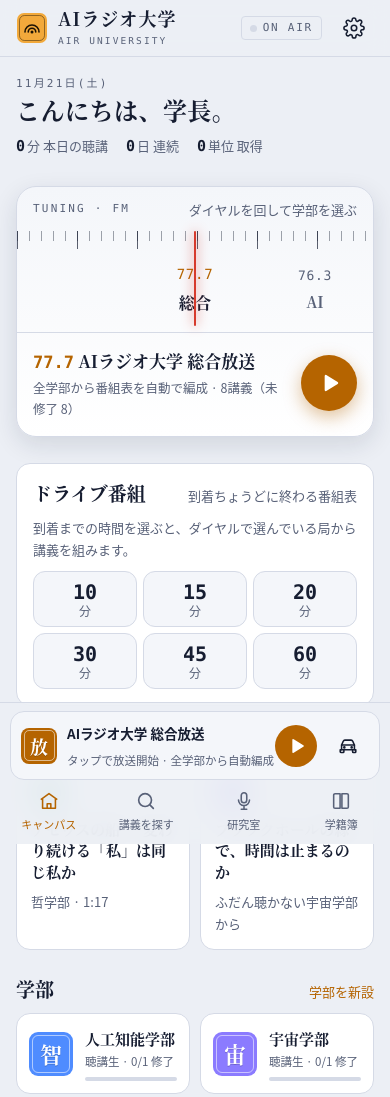
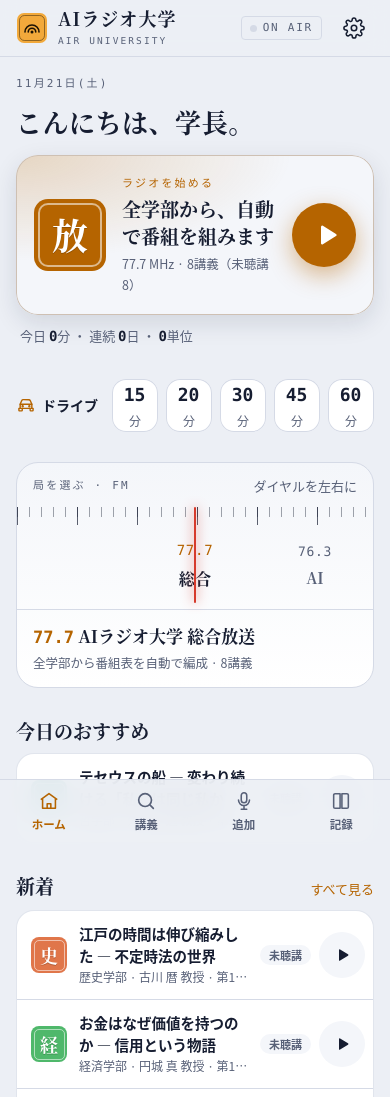
Before and after one commit to bananaraw123/ai-radio-uni, a plain HTML site: page index.html in a window 390 px wide. Shown: the top 1097 px of the page. Drawn offline with Linux system fonts and the light colour scheme.

Commit message:
デザインをシンプルに：ホームの主役を1つに、タブ名を平易に、学部は講義タブへ
Co-Authored-By: Claude Opus 5.5 <noreply@anthropic.com>
Claude-Session: https://claude.ai/code/session_01BofzDthuLLhPwseMc8LL7G

```diff
--- a/app.js
+++ b/app.js
@@ -569,49 +569,39 @@ function viewHome() {
   const today = S.logs[dayKey()] || 0, cr = credits(), sk = streak();
   const doing = S.lectures.filter(l => status(l) === 'doing').sort((a, b) => (prog(b.id).last || 0) - (prog(a.id).last || 0))[0];
   const fresh = S.lectures.filter(l => status(l) === 'new' && (!doing || l.id !== doing.id));
-  const first = fresh.length ? fresh[hashStr(dayKey()) % fresh.length] : null;
-  // ふだん聴かない学部から：修了数が最も少ない学部の未聴講
-  const facCount = id => S.lectures.filter(l => l.facultyId === id && prog(l.id).plays).length;
-  const rare = fresh.filter(l => !first || l.id !== first.id).sort((a, b) => facCount(a.facultyId) - facCount(b.facultyId) || hashStr(a.id + dayKey()) - hashStr(b.id + dayKey()))[0];
-  const recent = S.lectures.slice().sort((a, b) => b.addedAt - a.addedAt).slice(0, 4);
+  const pick = fresh.length ? fresh[hashStr(dayKey()) % fresh.length] : null;
+  const recent = S.lectures.slice().sort((a, b) => b.addedAt - a.addedAt).filter(l => !pick || l.id !== pick.id).slice(0, 3);
+  const unheard = S.lectures.filter(l => status(l) !== 'done').length;
+  const hero = doing
+    ? `<button class="hero-card" data-act="play" data-id="${doing.id}">${sealHTML(fac(doing.facultyId), 'lg')}
+        <span class="hc-main"><span class="hc-label">続きから</span><span class="hc-title">${esc(doing.title)}</span>
+        <span class="hc-sub">${esc(profName(doing))} · 残り ${fmt(lectDuration(doing) * (1 - lectPct(doing)))}</span>
+        <span class="bar"><i style="width:${lectPct(doing) * 100}%"></i></span></span><span class="hero-play" aria-hidden="true">${ICON.play}</span></button>`
+    : `<button class="hero-card" id="heroRadio" data-act="radio" data-fac="all"><span class="seal lg" style="--c:var(--accent);color:var(--accent-ink)" aria-hidden="true">放</span>
+        <span class="hc-main"><span class="hc-label">ラジオを始める</span><span class="hc-title" id="heroTitle">全学部から、自動で番組を組みます</span>
+        <span class="hc-sub" id="heroSub">${S.lectures.length}講義（未聴講 ${unheard}）</span></span><span class="hero-play" aria-hidden="true">${ICON.play}</span></button>`;
   return `
-  <section class="greet">
+  <section class="home-hero">
     <p class="eyebrow">${new Date().toLocaleDateString('ja-JP', { month: 'long', day: 'numeric', weekday: 'short' })}</p>
     <h1>${greeting()}、学長。</h1>
-    <div class="stats"><span><b>${Math.floor(today / 60)}</b>分 本日の聴講</span><span><b>${sk}</b>日 連続</span><span><b>${cr}</b>単位 取得</span></div>
+    ${hero}
+    <p class="home-stats">今日 <b class="num">${Math.floor(today / 60)}</b>分 ・ 連続 <b class="num">${sk}</b>日 ・ <b class="num">${cr}</b>単位</p>
   </section>
 
+  <section class="drive-row"><button class="dr-label" data-act="drive" aria-label="ドライブモード">${ICON.car}ドライブ</button>
+    ${MINUTE_CHOICES.filter(m => m >= 15).map(m => `<button class="dr-chip" data-act="plan" data-min="${m}"><b class="num">${m}</b>分</button>`).join('')}</section>
+
   <section class="tuner" aria-label="チューニングダイヤル">
-    <div class="tuner-head"><span class="eyebrow">Tuning · FM</span><span class="small muted">ダイヤルを回して学部を選ぶ</span></div>
+    <div class="tuner-head"><span class="eyebrow">局を選ぶ · FM</span><span class="small muted">ダイヤルを左右に</span></div>
     <div class="tuner-window"><div class="tuner-scale" id="tunerScale"><div class="pad"></div>
       ${stations().map(s => `<button class="station" data-act="tune" data-st="${s.id}"><span class="freq">${s.freq}</span><span class="st-name">${esc(s.short)}</span></button>`).join('')}
       <div class="pad"></div></div><div class="needle"></div></div>
     <div class="tuner-info" id="tunerInfo"></div>
   </section>
 
-  <section class="card stack"><div class="sec-head" style="margin:0"><h2>ドライブ番組</h2><span class="small muted">到着ちょうどに終わる番組表</span></div>
-    <p class="small muted">到着までの時間を選ぶと、ダイヤルで選んでいる局から講義を組みます。</p>
-    <div class="min-grid">${MINUTE_CHOICES.map(m => `<button class="min-btn ${lsGet('airu.mins', 25) === m ? 'on' : ''}" data-act="plan" data-min="${m}"><b class="num">${m}</b>分</button>`).join('')}</div></section>
+  ${pick ? `<section><div class="sec-head"><h2>今日のおすすめ</h2></div><div class="list">${rowHTML(pick)}</div></section>` : ''}
 
-  ${doing ? `<section><div class="sec-head"><h2>続きから</h2></div>
-    <button class="feature" data-act="play" data-id="${doing.id}">${sealHTML(fac(doing.facultyId), 'lg')}
-      <span class="f-main"><span class="eyebrow">${esc(fac(doing.facultyId).name)}</span><div class="f-title">${esc(doing.title)}</div>
-      <div class="f-sub">${esc(profName(doing))} · 残り ${fmt(lectDuration(doing) * (1 - lectPct(doing)))}</div><div class="bar"><i style="width:${lectPct(doing) * 100}%"></i></div></span>
-      <span class="play-fab" aria-hidden="true">${ICON.play}</span></button></section>` : ''}
-
-  ${first || rare ? `<section class="feature-grid">
-    ${first ? `<button class="mini-card" data-act="detail" data-id="${first.id}"><span class="eyebrow">本日の一限</span>${sealHTML(fac(first.facultyId), 'sm')}<span class="f-title">${esc(first.title)}</span><span class="small muted">${esc(fac(first.facultyId).name)} · ${fmt(lectDuration(first))}</span></button>` : ''}
-    ${rare ? `<button class="mini-card" data-act="detail" data-id="${rare.id}"><span class="eyebrow">知らない扉</span>${sealHTML(fac(rare.facultyId), 'sm')}<span class="f-title">${esc(rare.title)}</span><span class="small muted">ふだん聴かない${esc(fac(rare.facultyId).name)}から</span></button>` : ''}
-  </section>` : ''}
-
-  <section><div class="sec-head"><h2>学部</h2><button class="link" data-act="newfac">学部を新設</button></div>
-    <div class="fac-grid">${S.faculties.map(f => {
-      const ls = S.lectures.filter(l => l.facultyId === f.id), c = credits(f.id);
-      return `<button class="fac-card" data-act="faculty" data-fac="${f.id}">${sealHTML(f)}<span class="fc-main"><span class="fc-name">${esc(f.name)}</span>
-        <span class="fc-sub">${rankOf(c, FAC_RANKS).name} · ${c}/${ls.length} 修了</span><div class="bar"><i style="width:${ls.length ? c / ls.length * 100 : 0}%"></i></div></span></button>`;
-    }).join('')}</div></section>
-
-  <section><div class="sec-head"><h2>新しく届いた講義</h2><button class="link" data-act="go" data-go="library">すべて見る</button></div>
+  <section><div class="sec-head"><h2>新着</h2><button class="link" data-act="go" data-go="library">すべて見る</button></div>
     ${recent.length ? `<div class="list">${recent.map(l => rowHTML(l)).join('')}</div>` : emptyLib()}</section>`;
 }
 function emptyLib() {
@@ -635,17 +625,24 @@ function tunerInfo() {
   const st = stations().find(s => s.id === S.station) || stations()[0];
   const ls = S.lectures.filter(l => st.id === 'all' || l.facultyId === st.id);
   const unheard = ls.filter(l => status(l) !== 'done').length;
+  const hero = $('#heroRadio');
+  if (hero) { // 何も聴きかけていないときは、大きなボタンが選んだ局の放送になる
+    hero.dataset.fac = st.id;
+    $('#heroTitle').textContent = st.id === 'all' ? '全学部から、自動で番組を組みます' : `${st.name}の放送`;
+    $('#heroSub').textContent = `${st.freq} MHz · ${ls.length}講義（未聴講 ${unheard}）`;
+  }
   $('#tunerInfo').innerHTML = `<div class="ti-main"><div class="ti-name"><span class="num" style="color:var(--accent)">${st.freq}</span> ${esc(st.name)}</div>
-    <div class="ti-sub">${esc(st.sub)} · ${ls.length}講義（未修了 ${unheard}）</div></div>
-    <button class="play-fab" data-act="radio" data-fac="${st.id}" aria-label="${esc(st.name)}を聴く">${ICON.play}</button>`;
+    <div class="ti-sub">${esc(st.sub)} · ${ls.length}講義</div></div>
+    ${hero ? '' : `<button class="btn ghost" style="min-height:38px" data-act="radio" data-fac="${st.id}">この局を聴く</button>`}`;
 }
 
 /* ---- 講義一覧 ---- */
 function viewLibrary() {
   return `<section class="stack">
-    <h1>講義を探す</h1>
+    <h1>講義</h1>
+    <div class="seal-strip">${S.faculties.map(f => `<button class="ss-item" data-act="faculty" data-fac="${f.id}">${sealHTML(f)}<span>${esc(f.short)}</span></button>`).join('')}
+      <button class="ss-item" data-act="newfac"><span class="seal" style="--c:var(--surface-2);color:var(--muted)" aria-hidden="true">＋</span><span>新設</span></button></div>
     <label class="search">${ICON.search}<input id="libQ" type="search" placeholder="タイトル・教授・タグで検索" value="${esc(S.libQuery)}" autocomplete="off"></label>
-    <div class="chips" id="libFac">${[['all', 'すべての学部'], ...S.faculties.map(f => [f.id, f.short])].map(([id, n]) => `<button class="chip ${S.libFac === id ? 'on' : ''}" data-f="${id}">${esc(n)}</button>`).join('')}</div>
     <div class="chips" id="libSt">${[['all', 'すべて'], ['new', '未聴講'], ['doing', '聴講中'], ['done', '修了'], ['audio', 'MP3'], ['script', '音声合成']].map(([id, n]) => `<button class="chip ${S.libStatus === id ? 'on' : ''}" data-s="${id}">${n}</button>`).join('')}</div>
   </section>
   <section id="libList"></section>`;
@@ -662,7 +659,7 @@ function bindLibrary() {
       : (S.lectures.length ? `<div class="card empty"><span class="em-title">該当する講義がありません</span><span class="small">検索語や絞り込みを変えてみてください。</span></div>` : emptyLib());
   };
   $('#libQ').addEventListener('input', e => { S.libQuery = e.target.value; draw(); });
-  $('#libFac').addEventListener('click', e => { const b = e.target.closest('[data-f]'); if (!b) return; S.libFac = b.dataset.f; $$('#libFac .chip').forEach(c => c.classList.toggle('on', c === b)); draw(); });
+  $('#libFac')?.addEventListener('click', e => { const b = e.target.closest('[data-f]'); if (!b) return; S.libFac = b.dataset.f; $$('#libFac .chip').forEach(c => c.classList.toggle('on', c === b)); draw(); });
   $('#libSt').addEventListener('click', e => { const b = e.target.closest('[data-s]'); if (!b) return; S.libStatus = b.dataset.s; $$('#libSt .chip').forEach(c => c.classList.toggle('on', c === b)); draw(); });
   draw();
 }
@@ -1098,6 +1095,7 @@ function updateProgressUI() {
 /* ---- ミニプレイヤー ---- */
 function renderMini() {
   const m = $('#mini'); const l = Player.cur;
+  m.hidden = !l; document.body.classList.toggle('no-mini', !l);
   if (!l) { m.innerHTML = `<button class="m-open" data-act="radio" data-fac="all"><span class="seal sm" style="--c:var(--accent);color:var(--accent-ink)">放</span><span class="m-main"><span class="m-title">AIラジオ大学 総合放送</span><span class="m-sub">タップで放送開始 · 全学部から自動編成</span></span></button><button class="m-btn main" data-act="radio" data-fac="all" aria-label="放送開始">${ICON.play}</button><button class="m-btn" data-act="drive" aria-label="ドライブモード">${ICON.car}</button>`; return; }
   const f = fac(l.facultyId);
   m.innerHTML = `<button class="m-open" data-act="fullplayer">${sealHTML(f, 'sm')}<span class="m-main"><span class="m-title">${esc(l.title)}</span><span class="m-sub">${Player.announcing ? 'ON AIR · 番組紹介中' : esc((Player.program ? `ドライブ番組 残り${programLeft()}分 · ` : '') + f.name + ' · ' + profName(l))}</span></span></button>
--- a/index.html
+++ b/index.html
@@ -31,10 +31,10 @@
 <div class="dock">
   <div class="mini" id="mini"></div>
   <nav class="nav" aria-label="メインメニュー">
-    <button data-act="go" data-go="home"><svg viewBox="0 0 24 24" fill="none" stroke="currentColor" stroke-width="1.7" stroke-linejoin="round"><path d="M3 10.5 12 4l9 6.5"/><path d="M5 9.5V20h14V9.5"/><path d="M10 20v-5h4v5"/></svg>キャンパス</button>
-    <button data-act="go" data-go="library"><svg viewBox="0 0 24 24" fill="none" stroke="currentColor" stroke-width="1.8" stroke-linecap="round"><circle cx="11" cy="11" r="7"/><path d="m20 20-3.5-3.5"/></svg>講義を探す</button>
-    <button data-act="go" data-go="studio"><svg viewBox="0 0 24 24" fill="none" stroke="currentColor" stroke-width="1.7" stroke-linecap="round" stroke-linejoin="round"><path d="M12 3a3 3 0 0 1 3 3v5a3 3 0 0 1-6 0V6a3 3 0 0 1 3-3z"/><path d="M6 11a6 6 0 0 0 12 0M12 17v4M9 21h6"/></svg>研究室</button>
-    <button data-act="go" data-go="record"><svg viewBox="0 0 24 24" fill="none" stroke="currentColor" stroke-width="1.7" stroke-linejoin="round"><path d="M4 5.5A1.5 1.5 0 0 1 5.5 4H11v16H5.5A1.5 1.5 0 0 1 4 18.5z"/><path d="M20 5.5A1.5 1.5 0 0 0 18.5 4H13v16h5.5a1.5 1.5 0 0 0 1.5-1.5z"/></svg>学籍簿</button>
+    <button data-act="go" data-go="home"><svg viewBox="0 0 24 24" fill="none" stroke="currentColor" stroke-width="1.7" stroke-linejoin="round"><path d="M3 10.5 12 4l9 6.5"/><path d="M5 9.5V20h14V9.5"/><path d="M10 20v-5h4v5"/></svg>ホーム</button>
+    <button data-act="go" data-go="library"><svg viewBox="0 0 24 24" fill="none" stroke="currentColor" stroke-width="1.8" stroke-linecap="round"><circle cx="11" cy="11" r="7"/><path d="m20 20-3.5-3.5"/></svg>講義</button>
+    <button data-act="go" data-go="studio"><svg viewBox="0 0 24 24" fill="none" stroke="currentColor" stroke-width="1.7" stroke-linecap="round" stroke-linejoin="round"><path d="M12 3a3 3 0 0 1 3 3v5a3 3 0 0 1-6 0V6a3 3 0 0 1 3-3z"/><path d="M6 11a6 6 0 0 0 12 0M12 17v4M9 21h6"/></svg>追加</button>
+    <button data-act="go" data-go="record"><svg viewBox="0 0 24 24" fill="none" stroke="currentColor" stroke-width="1.7" stroke-linejoin="round"><path d="M4 5.5A1.5 1.5 0 0 1 5.5 4H11v16H5.5A1.5 1.5 0 0 1 4 18.5z"/><path d="M20 5.5A1.5 1.5 0 0 0 18.5 4H13v16h5.5a1.5 1.5 0 0 0 1.5-1.5z"/></svg>記録</button>
   </nav>
 </div>
 <div class="toasts" id="toasts" aria-live="polite"></div>
--- a/style.css
+++ b/style.css
@@ -350,3 +350,42 @@ body.driving .toasts { top: auto; bottom: calc(24px + env(safe-area-inset-bottom
 .drive .d-key.wide { grid-column: 1 / -1; min-height: 72px; flex-direction: row; font-size: 16px; }
 .drive .d-key.wide svg { width: 28px; height: 28px; }
 @media (orientation: landscape) and (max-height: 560px) { .drive .d-pad.choose { grid-template-columns: repeat(4, 1fr); grid-template-rows: auto 1fr auto; } }
+
+/* ---------- 2026-11 リデザイン：主役は1つ、余白を多めに ---------- */
+main { gap: 30px; }
+.home-hero { display: flex; flex-direction: column; gap: 10px; }
+.home-hero h1 { font-size: 26px; margin-bottom: 6px; }
+.hero-card { display: flex; align-items: center; gap: 16px; width: 100%; text-align: left; padding: 20px 18px; border-radius: 22px; border: 0;
+  background: radial-gradient(140% 120% at 0% 0%, color-mix(in srgb, var(--accent) 22%, transparent), transparent 55%), var(--surface-2);
+  box-shadow: var(--shadow), inset 0 0 0 1px color-mix(in srgb, var(--accent) 22%, var(--line)); transition: transform .15s; }
+.hero-card:active { transform: scale(.985); }
+.hc-main { flex: 1; min-width: 0; display: flex; flex-direction: column; gap: 3px; }
+.hc-label { font-family: var(--f-mono); font-size: 11px; letter-spacing: .2em; color: var(--accent); }
+.hc-title { font-family: var(--f-display); font-weight: 700; font-size: 19px; line-height: 1.4; }
+.hc-sub { font-size: 12.5px; color: var(--muted); }
+.hc-main .bar { margin-top: 6px; }
+.hero-play { flex: none; width: 64px; height: 64px; border-radius: 50%; display: grid; place-items: center; background: var(--accent); color: var(--accent-ink); box-shadow: 0 8px 24px color-mix(in srgb, var(--accent) 45%, transparent); }
+.hero-play svg { width: 30px; height: 30px; margin-left: 3px; }
+.home-stats { font-size: 13px; color: var(--muted); padding-left: 4px; }
+.home-stats b { color: var(--fg); font-size: 14px; }
+.drive-row { display: flex; align-items: center; gap: 8px; }
+.dr-label { display: inline-flex; align-items: center; gap: 6px; font-weight: 700; font-size: 14px; flex: none; margin-right: 2px; }
+.dr-label svg { width: 20px; height: 20px; color: var(--accent); }
+.dr-chip { flex: 1; min-height: 48px; border-radius: 14px; border: 0; background: var(--surface); box-shadow: inset 0 0 0 1px var(--line); font-size: 12px; color: var(--muted); }
+.dr-chip b { font-size: 18px; color: var(--fg); margin-right: 1px; }
+.dr-chip:active { background: var(--accent-soft); }
+.tuner { box-shadow: none; border-radius: 22px; }
+.list { border-radius: 18px; border-color: color-mix(in srgb, var(--line) 70%, transparent); }
+.row-play { width: 46px; height: 46px; border: 0; background: var(--surface-2); }
+.pill { height: 20px; font-size: 11px; border: 0; background: var(--surface-2); }
+.pill.done { background: color-mix(in srgb, var(--ok) 14%, transparent); }
+.pill.new { color: var(--muted); }
+.seal-strip { display: flex; gap: 14px; overflow-x: auto; scrollbar-width: none; padding: 4px 2px; }
+.seal-strip::-webkit-scrollbar { display: none; }
+.ss-item { flex: none; display: flex; flex-direction: column; align-items: center; gap: 5px; background: none; border: 0; padding: 0; font-size: 11.5px; color: var(--muted); }
+.ss-item .seal { width: 52px; height: 52px; font-size: 24px; border-radius: 14px; }
+.ss-item .seal::after { border-radius: 10px; }
+.nav button { font-size: 11.5px; font-weight: 600; }
+body.no-mini { padding-bottom: calc(var(--nav-h) + 24px + env(safe-area-inset-bottom, 0px)); }
+button.dr-label { background: none; border: 0; padding: 0 4px 0 0; color: var(--fg); }
+.tuner-info { padding: 12px 16px 14px; }
--- a/sw.js
+++ b/sw.js
@@ -1,5 +1,5 @@
 /* オフラインでも開けるよう、アプリ本体をキャッシュする */
-const CACHE = 'airu-v3';
+const CACHE = 'airu-v4';
 const SHELL = ['./', './index.html', './style.css', './app.js', './data.js', './manifest.webmanifest', './icon.svg', './icon-192.png', './icon-512.png', './icon-180.png'];
 self.addEventListener('install', e => { e.waitUntil(caches.open(CACHE).then(c => c.addAll(SHELL)).then(() => self.skipWaiting())); });
 self.addEventListener('activate', e => { e.waitUntil(caches.keys().then(ks => Promise.all(ks.filter(k => k !== CACHE).map(k => caches.delete(k)))).then(() => self.clients.claim())); });
```
